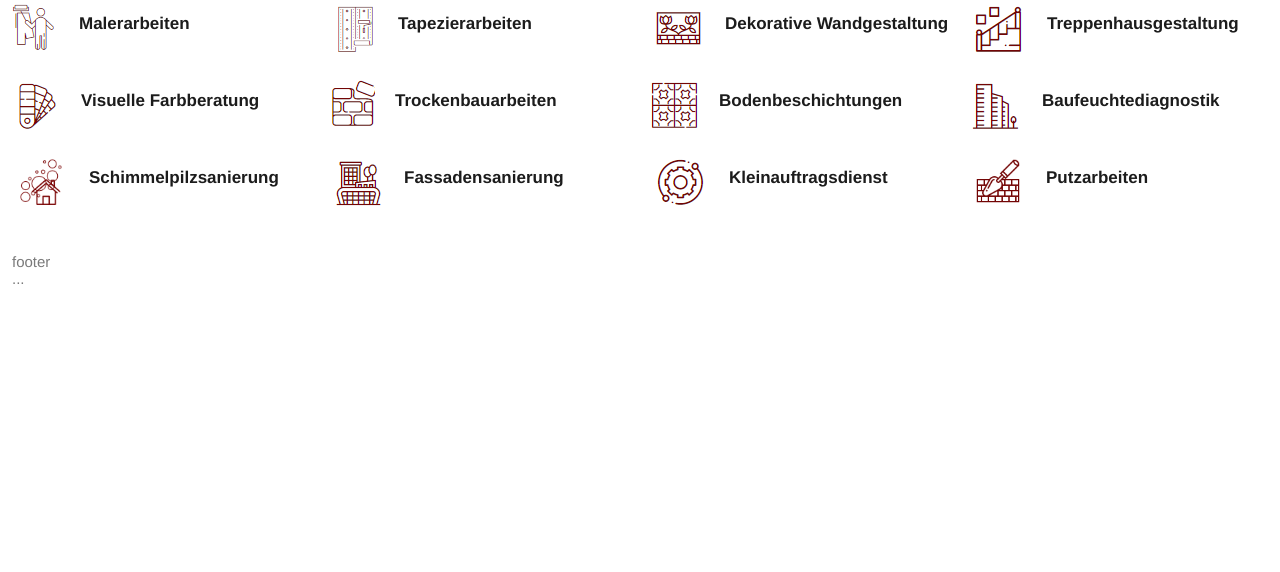
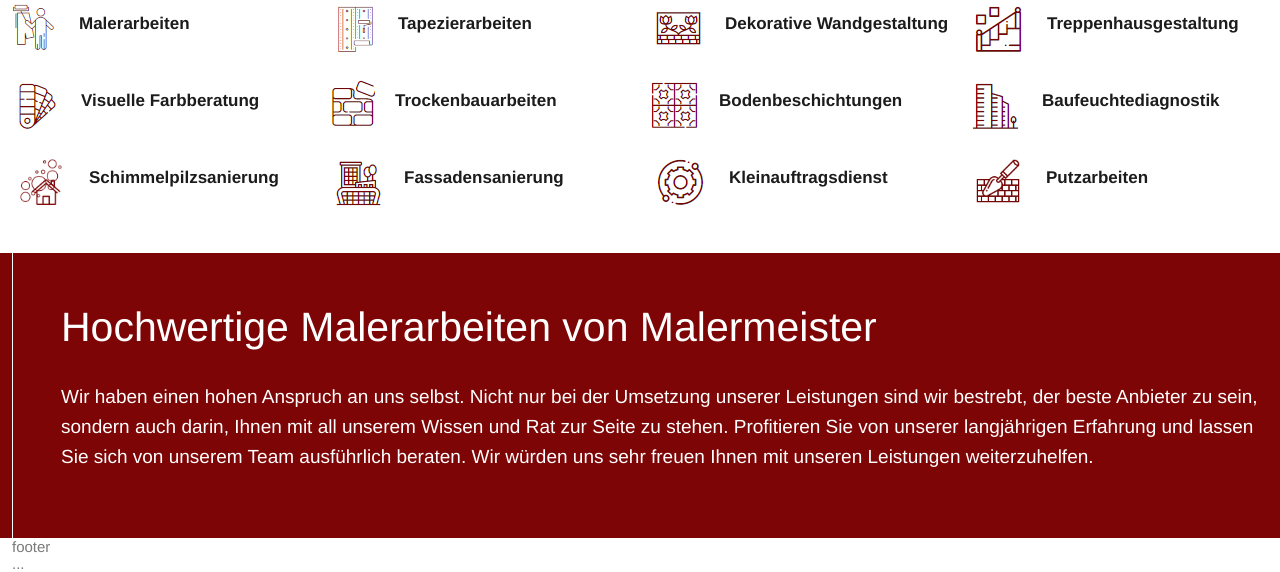
Before and after one commit to Igrok95Ronin/at-oboi-1, a PHP site: page / in a window 1280 px wide. Shown: the part 1689-2261 px from the top of the page. Before the commit the page ends 1973 px from the top, so only its background shows below. Run offline with PHP 8.4, Linux system fonts and the light colour scheme; some libraries are stand-ins or nearby versions.

Commit message:
finish master block

```diff
--- a/assets/css/style.css
+++ b/assets/css/style.css
@@ -257,3 +257,28 @@ li {
   color: #1C1C1C;
   font-weight: 600;
 }
+
+.master {
+  background-color: #7D0505;
+}
+
+.master__box {
+  border-left: 1px solid #fff;
+  padding: 50px 0 50px 48px;
+  max-width: 1400px;
+  margin: auto;
+}
+
+.master__title {
+  font-size: 41px;
+  color: #fff;
+  font-weight: 500;
+  margin: 0 0 30px;
+}
+
+.master__text {
+  font-size: 19px;
+  color: #fff;
+  font-weight: 300;
+  line-height: 30px;
+}
--- a/assets/scss/style.scss
+++ b/assets/scss/style.scss
@@ -215,3 +215,25 @@ $primaryColor: #7D0505;
     color: #1C1C1C;
     font-weight: 600;
 }
+//master
+.master {
+    background-color: $primaryColor;
+}
+.master__box {
+    border-left: 1px solid #fff;
+    padding: 50px 0 50px 48px;
+    max-width: 1400px;
+    margin: auto;
+}
+.master__title {
+    font-size: 41px;
+    color: #fff;
+    font-weight: 500;
+    margin: 0 0 30px;
+}
+.master__text {
+    font-size: 19px;
+    color: #fff;
+    font-weight: 300;
+    line-height: 30px;
+}
--- a/index.html
+++ b/index.html
@@ -79,54 +79,70 @@ $title = $text . ' ' . $city;
                         <h2 class="services__title">Unsere Leistungen</h2>
                         <article class="services__box">
                             <div class="services__inner">
-                                <img class="services__img" src="assets/img/1.png" alt="" >
+                                <img class="services__img" src="assets/img/1.png" alt="">
                                 <h3 class="services__name">Malerarbeiten</h3>
                             </div>
                             <div class="services__inner">
-                                <img class="services__img" src="assets/img/2.png" alt="" >
+                                <img class="services__img" src="assets/img/2.png" alt="">
                                 <h3 class="services__name">Tapezierarbeiten</h3>
                             </div>
                             <div class="services__inner">
-                                <img class="services__img" src="assets/img/3.png" alt="" >
+                                <img class="services__img" src="assets/img/3.png" alt="">
                                 <h3 class="services__name">Dekorative Wandgestaltung</h3>
                             </div>
                             <div class="services__inner">
-                                <img class="services__img" src="assets/img/4.png" alt="" >
+                                <img class="services__img" src="assets/img/4.png" alt="">
                                 <h3 class="services__name">Treppenhausgestaltung</h3>
                             </div>
                             <div class="services__inner">
-                                <img class="services__img" src="assets/img/5.png" alt="" >
+                                <img class="services__img" src="assets/img/5.png" alt="">
                                 <h3 class="services__name">Visuelle Farbberatung</h3>
                             </div>
                             <div class="services__inner">
-                                <img class="services__img" src="assets/img/6.png" alt="" >
+                                <img class="services__img" src="assets/img/6.png" alt="">
                                 <h3 class="services__name">Trockenbauarbeiten</h3>
                             </div>
                             <div class="services__inner">
-                                <img class="services__img" src="assets/img/7.png" alt="" >
+                                <img class="services__img" src="assets/img/7.png" alt="">
                                 <h3 class="services__name">Bodenbeschichtungen</h3>
                             </div>
                             <div class="services__inner">
-                                <img class="services__img" src="assets/img/8.png" alt="" >
+                                <img class="services__img" src="assets/img/8.png" alt="">
                                 <h3 class="services__name">Baufeuchtediagnostik</h3>
                             </div>
                             <div class="services__inner">
-                                <img class="services__img" src="assets/img/9.png" alt="" >
+                                <img class="services__img" src="assets/img/9.png" alt="">
                                 <h3 class="services__name">Schimmelpilzsanierung</h3>
                             </div>
                             <div class="services__inner">
-                                <img class="services__img" src="assets/img/10.png" alt="" >
+                                <img class="services__img" src="assets/img/10.png" alt="">
                                 <h3 class="services__name">Fassadensanierung</h3>
                             </div>
                             <div class="services__inner">
-                                <img class="services__img" src="assets/img/11.png" alt="" >
+                                <img class="services__img" src="assets/img/11.png" alt="">
                                 <h3 class="services__name">Kleinauftragsdienst</h3>
                             </div>
                             <div class="services__inner">
-                                <img class="services__img" src="assets/img/12.png" alt="" >
+                                <img class="services__img" src="assets/img/12.png" alt="">
                                 <h3 class="services__name">Putzarbeiten</h3>
                             </div>
                         </article>
+                    </div>
+                </div>
+            </div>
+        </section>
+        <section class="master">
+            <div class="container-fluid">
+                <div class="row">
+                    <div class="col-12 container">
+                        <div class="master__box">
+                            <h2 class="master__title">Hochwertige Malerarbeiten von Malermeister</h2>
+                            <p class="master__text">Wir haben einen hohen Anspruch an uns selbst. Nicht nur bei der
+                                Umsetzung unserer Leistungen sind wir bestrebt, der beste Anbieter zu sein, sondern auch
+                                darin, Ihnen mit all unserem Wissen und Rat zur Seite zu stehen. Profitieren Sie von
+                                unserer langjährigen Erfahrung und lassen Sie sich von unserem Team ausführlich beraten.
+                                Wir würden uns sehr freuen Ihnen mit unseren Leistungen weiterzuhelfen.</p>
+                        </div>
                     </div>
                 </div>
             </div>
```
